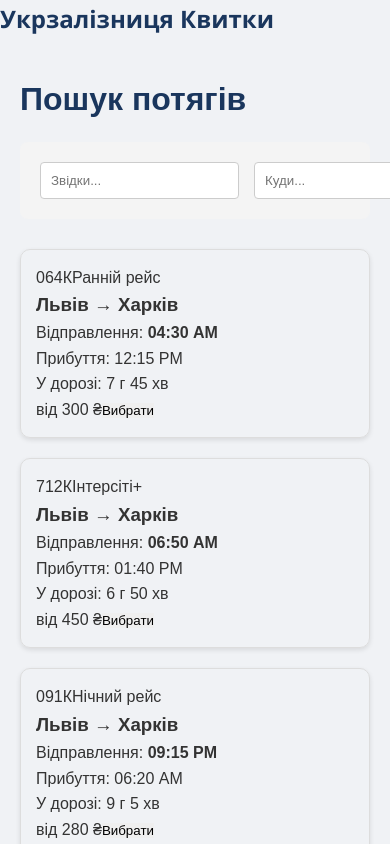
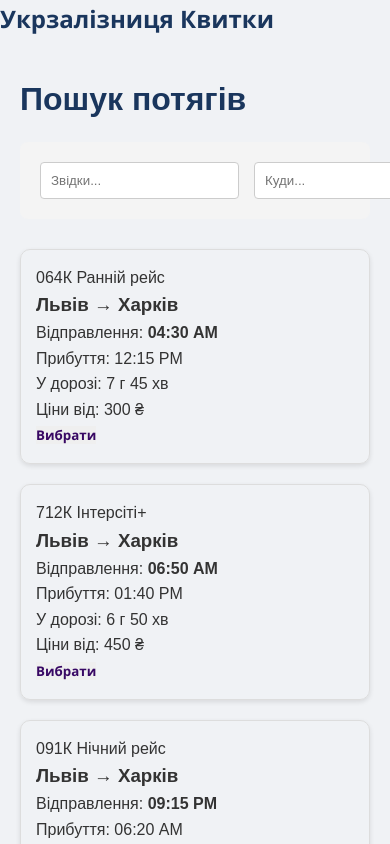
Before and after one commit to rakovychsofiya-arch/RailwayStation, a React (Vite) app: page / in a window 390 px wide. Shown: the top 844 px of the page. Built offline with nearby package versions, Linux system fonts and the light colour scheme; the HTML template or start-up script is replaced by a standard one.

Commit message:
complete Laboratory 9 including train filtering and responsive-ready layout

```diff
--- a/src/components/TrainCard.jsx
+++ b/src/components/TrainCard.jsx
@@ -9,7 +9,7 @@
 return (
     <div className="train-card">
       <div className="train-header">
-        <span className="train-number">{train.number}</span>
+        <span className="train-number">{train.number}     </span>
         <span className="train-type">{train.train_type}</span>
       </div>
 
@@ -26,8 +26,8 @@
       </div>
 
       <div className="train-footer">
-        <span className="price">від {minPrice} ₴</span>
-        <button className="select-btn">Вибрати</button>
+        <span className="price">Ціни від: {minPrice} ₴</span><br></br>
+        <button className="select-btn"><strong>Вибрати</strong></button>
       </div>
     </div>
   );
--- a/src/index.css
+++ b/src/index.css
@@ -20,6 +20,8 @@
 
 /* Глобальні налаштування для кнопок (якщо будуть) */
 button {
+  font-family: 'Segoe UI', Tahoma, Geneva, Verdana, sans-serif;
+  color: rgb(56, 8, 100);
   cursor: pointer;
   border: none;
   transition: background 0.3s ease;
```
Also changed, not shown: src/App.css (line endings or trailing spaces).
